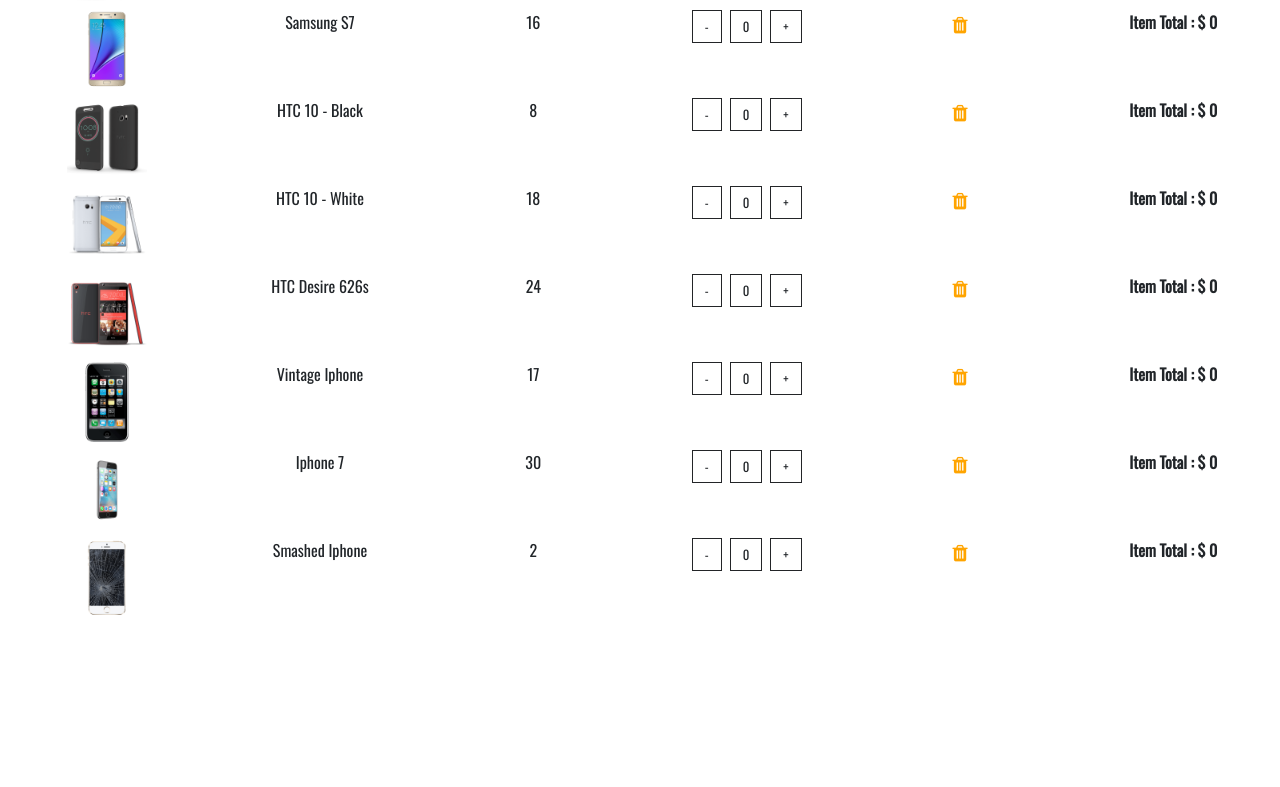
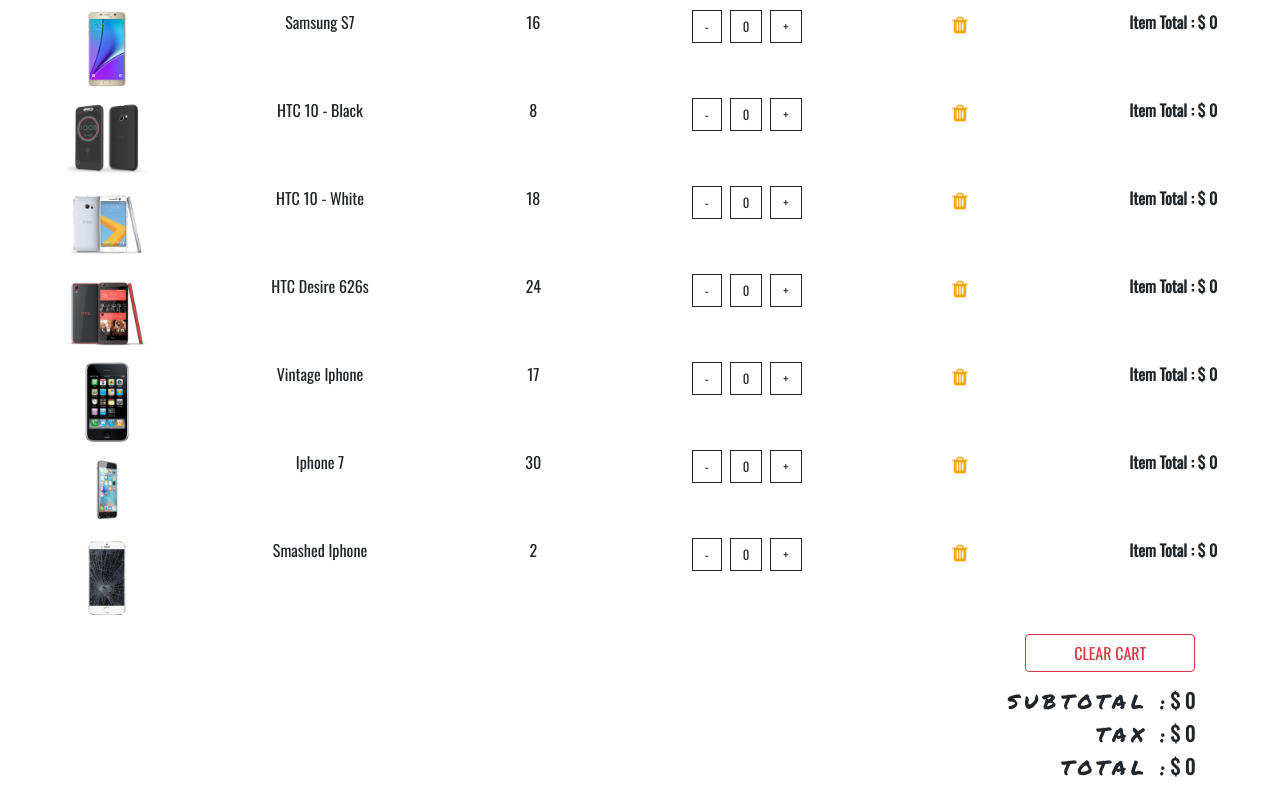
Before and after one commit to chamanoS/PhoneShop-Ecommerce, a React (Create React App) app in the folder ecommerce/: page /cart in a window 1280 px wide. Shown: the part 248-1035 px from the top of the page. Before the commit the page ends 874 px from the top, so only its background shows below. Built offline with nearby package versions, Linux system fonts and the light colour scheme.

Commit message:
fixing error

```diff
--- a/ecommerce/src/Components/cart/Cart.js
+++ b/ecommerce/src/Components/cart/Cart.js
@@ -4,6 +4,7 @@
 import EmptyCart from './EmptyCart'
 import {ProductConsumer} from '../../Context'
 import CartList from './CartList'
+import CartTotals from './CartTotals'
 
 export default class Cart extends Component {
     render() {
@@ -18,6 +19,7 @@
                                      <Title name="your" title="cart"/>
                                      <CartColumns/>
                                      <CartList value={value}/>
+                                     <CartTotals value={value}/>
                                 </React.Fragment>
                             )
                         }
--- /dev/null
+++ b/ecommerce/src/Components/cart/CartTotals.js
@@ -0,0 +1,33 @@
+import React from 'react'
+import {Link} from 'react-router-dom'
+
+export default function CartTotals({value}) {
+    const {cartSubTotal, cartTax, cartTotal, clearCart} = value;
+    return (
+        <React.Fragment>
+            <div className="container">
+                <div className="row">
+                    <div className="col-10 mt-2 ml-sm-5 ml-md-auto col-sm-8 text-capitalize text-right">
+                        <Link to='/'>
+                            <button className="btn btn-outline-danger text-uppercase mb-3 px-5" type="button" onClick={()=>clearCart()}>
+                                clear cart
+                            </button>
+                        </Link>
+                        <h5>
+                            <span className="text-title">subtotal :</span>
+                            <strong>$ {cartSubTotal} </strong>
+                        </h5>
+                        <h5>
+                            <span className="text-title">tax :</span>
+                            <strong>$ {cartTax} </strong>
+                        </h5>
+                        <h5>
+                            <span className="text-title">total :</span>
+                            <strong>$ {cartTotal} </strong>
+                        </h5>
+                    </div>
+                </div>
+            </div>
+        </React.Fragment>
+    )
+}
```
